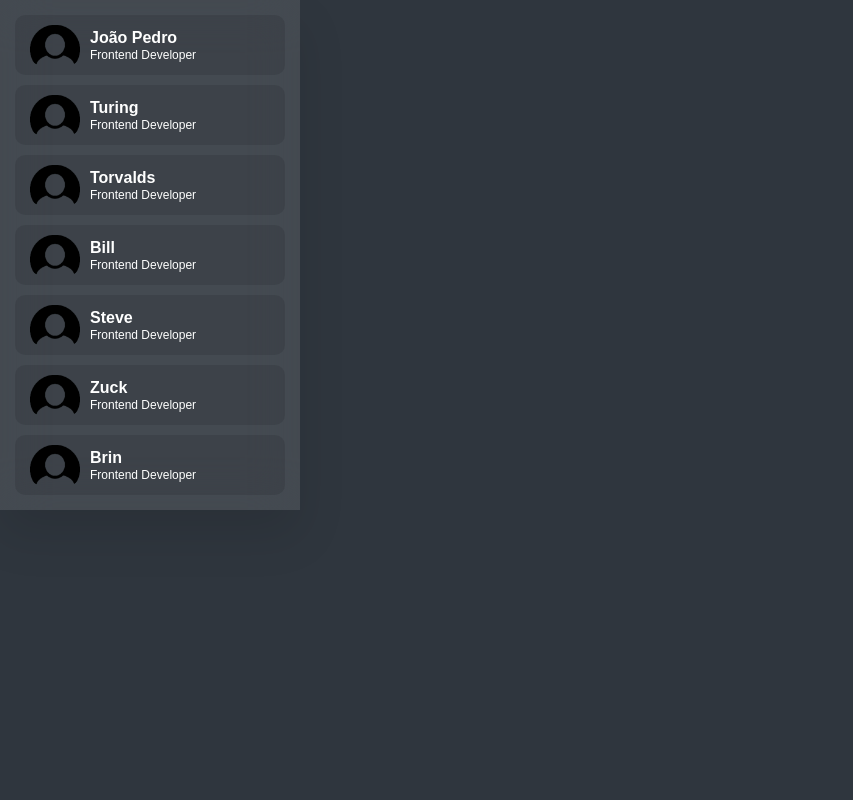
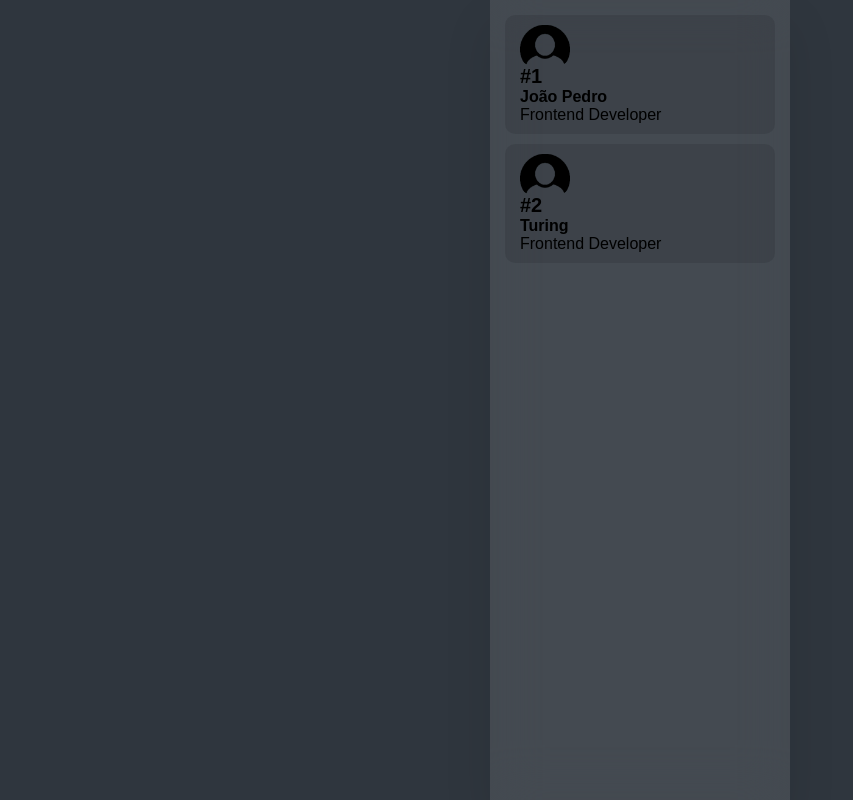
Before and after one commit to jpdicarvalho/WebProject-BSI-SevenHub, a PHP site: page /rank.html in a window 1280 px wide. Shown: the whole page, without its empty margins (0-853 px from the left). Run offline with PHP 8.4, Linux system fonts and the light colour scheme.

Commit message:
Listagem de Dados na página rank.html
Criei um doc 'rank.php' que pega informações do banco de dados e lista na minha página 'rank.html', essas informações são a classificação dos desenvolvedores

```diff
--- a/WebProject/Login.html
+++ b/WebProject/Login.html
@@ -26,8 +26,6 @@
                         <input type="password" name="senha">
                     </div>
                 </div>
-                <label>
-                    <input type="checkbox">Lembre-me</label>
                     <div class="inputBox">
                         <div class="box">
                         <input type="submit" value="login">
--- a/WebProject/conexao.php
+++ b/WebProject/conexao.php
@@ -1,8 +1,3 @@
 <?php
 $conexao=mysqli_connect('localhost','root','', 'cadastro');
-if($conexao==true){
-    echo'foi';
-}else{
-    echo'não foi';
-}
 ?>
--- a/WebProject/css/rank.css
+++ b/WebProject/css/rank.css
@@ -9,37 +9,9 @@
 body{
     min-height: 100vh;
     background: #2f363e;
-}/*
-section{
-    position: relative;
-    min-width: 35em;
-    height: 100%;
-    overflow: hidden;
     display: flex;
     justify-content: center;
-    align-items: center;
-    background: #2f363e;
-
 }
-section::before{
-    content: '';
-    position: absolute;
-    width: 300px;
-    height: 300px;
-    background: linear-gradient(#ffc107, #e91e63);
-    border-radius: 50%;
-    transform: translate(-120px, -160px);
-}
-section::after{
-    content: '';
-    position: absolute;
-    width: 300px;
-    height: 300px;
-    background: linear-gradient(#2196f3, #31ff38);
-    border-radius: 50%;
-    transform: translate(130px, 180px);
-}*/
-
 ::-webkit-scrollbar{
     width: 0;
 }
@@ -90,7 +62,7 @@ section::after{
 .box{
     position: relative;
     width: 300px;
-    min-height: 20em;
+    min-height: 50em;
     background: rgba(255, 255, 255, 0.1);
     box-shadow: 0 25px 45px rgba(0, 0, 0, 0.1);
     border: 1px  rgba(255, 255, 255, 0.5);
@@ -102,6 +74,7 @@ section::after{
 .box .list{
     position: relative;
     display: flex;
+    flex-direction: column;
     padding: 10px 10px 10px 15px;
     background: rgba(0, 0, 0, 0.1);
     border-radius: 10px;
@@ -109,6 +82,18 @@ section::after{
     cursor: pointer;
     transition: 0.5s;
     overflow: hidden;
+}
+#DivNome{
+    position: absolute;
+    font-size: 1.3em;
+    margin-left: 60px;
+}
+#DivDev{
+    position: absolute;
+    display: flex;
+    margin-left: 60px;
+    bottom: 5px;
+    color: purple;
 }
 .box .list:hover{
     background: #fff;
@@ -131,36 +116,3 @@ section::after{
     height: 100%;
     object-fit: cover;
 }
-.box .list .content{
-    display: flex;
-    flex-direction: column;
-    justify-content: center;
-    color: #fff;
-}
-.box .list .content .rank{
-    position: absolute;
-    right: -30px;
-    color: #03a9f4;
-    font-size: 2em;
-    transition: 0.5s;
-}
-.box .list .content .rank small{
-    font-weight: 500;
-    opacity: 1;
-}
-.box .list:hover .content .rank{
-    right: 30px;
-}
-.box .list .content h4{
-    line-height: 1.2em;
-    font-weight: 600;
-    transition: 0.5s;
-}
-.box .list .content p{
-    font-size: 00.75em;
-    transition: 0.5s;
-}
-.box .list:hover .content h4,
-.box .list:hover .content p{
-    color: #333;
-}
--- a/WebProject/index.html
+++ b/WebProject/index.html
@@ -52,7 +52,7 @@
             </a>
         </li>
     </ul>
-    <iframe src="rank.html" id="iframe" frameborder="none"></iframe>
+    <iframe src="rank.php" id="iframe" frameborder="none"></iframe>
     <!--Dropdown-->
     <script>
         function show(anything){
--- a/WebProject/rank.html
+++ b/WebProject/rank.html
@@ -8,9 +8,7 @@
 </head>
 <body>
 
-    <div id="progressbar"></div>
-    <div id="scrollPath"></div>
-    <section>
+
     <div class="box">
             <div class="list">
                 <div class="imgBx">
@@ -32,56 +30,7 @@
                     <p>Frontend Developer</p>
                 </div>
             </div>
-            <div class="list">
-                <div class="imgBx">
-                    <img src="img/img1.png">
-                </div>
-                <div class="content">
-                    <h2 class="rank"><small>#3</small></h2>
-                    <h4>Torvalds</h4>
-                    <p>Frontend Developer</p>
-                </div>
-            </div>
-            <div class="list">
-                <div class="imgBx">
-                    <img src="img/img1.png">
-                </div>
-                <div class="content">
-                    <h2 class="rank"><small>#4</small></h2>
-                    <h4>Bill</h4>
-                    <p>Frontend Developer</p>
-                </div>
-            </div>
-            <div class="list">
-                <div class="imgBx">
-                    <img src="img/img1.png">
-                </div>
-                <div class="content">
-                    <h2 class="rank"><small>#5</small></h2>
-                    <h4>Steve</h4>
-                    <p>Frontend Developer</p>
-                </div>
-            </div>
-            <div class="list">
-                <div class="imgBx">
-                    <img src="img/img1.png">
-                </div>
-                <div class="content">
-                    <h2 class="rank"><small>#6</small></h2>
-                    <h4>Zuck</h4>
-                    <p>Frontend Developer</p>
-                </div>
-            </div>
-            <div class="list">
-                <div class="imgBx">
-                    <img src="img/img1.png">
-                </div>
-                <div class="content">
-                    <h2 class="rank"><small>#7</small></h2>
-                    <h4>Brin</h4>
-                    <p>Frontend Developer</p>
-                </div>
-</section>
+        </div>
 <script type="text/javascript">
     let progress = document.getElementById('progressbar'
       );
```
Also changed, not shown: WebProject/cadastro.html (+6 -7 lines), WebProject/css/Login.css (+1 -22 lines), WebProject/rank.php (added, +41 -0 lines).
